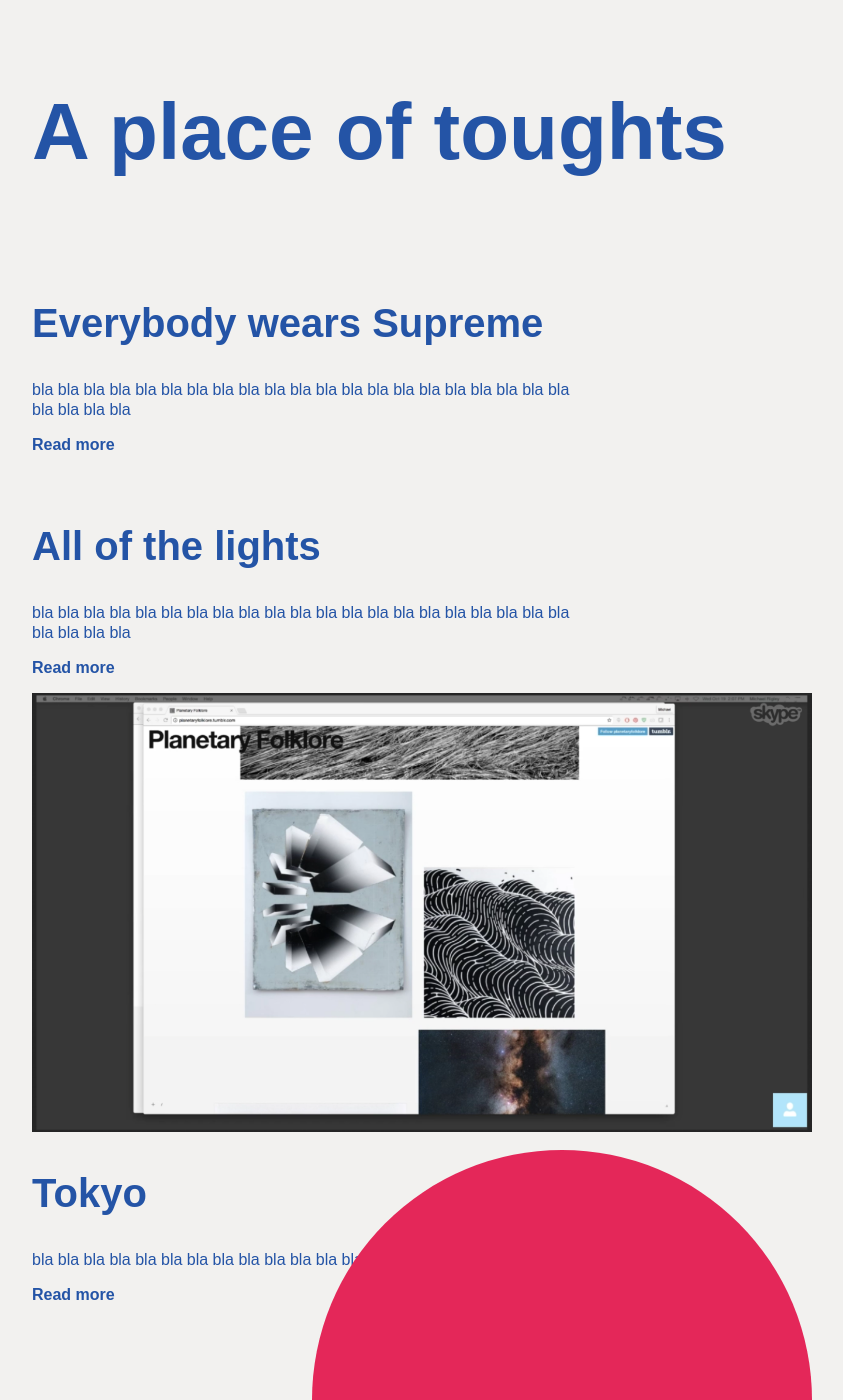
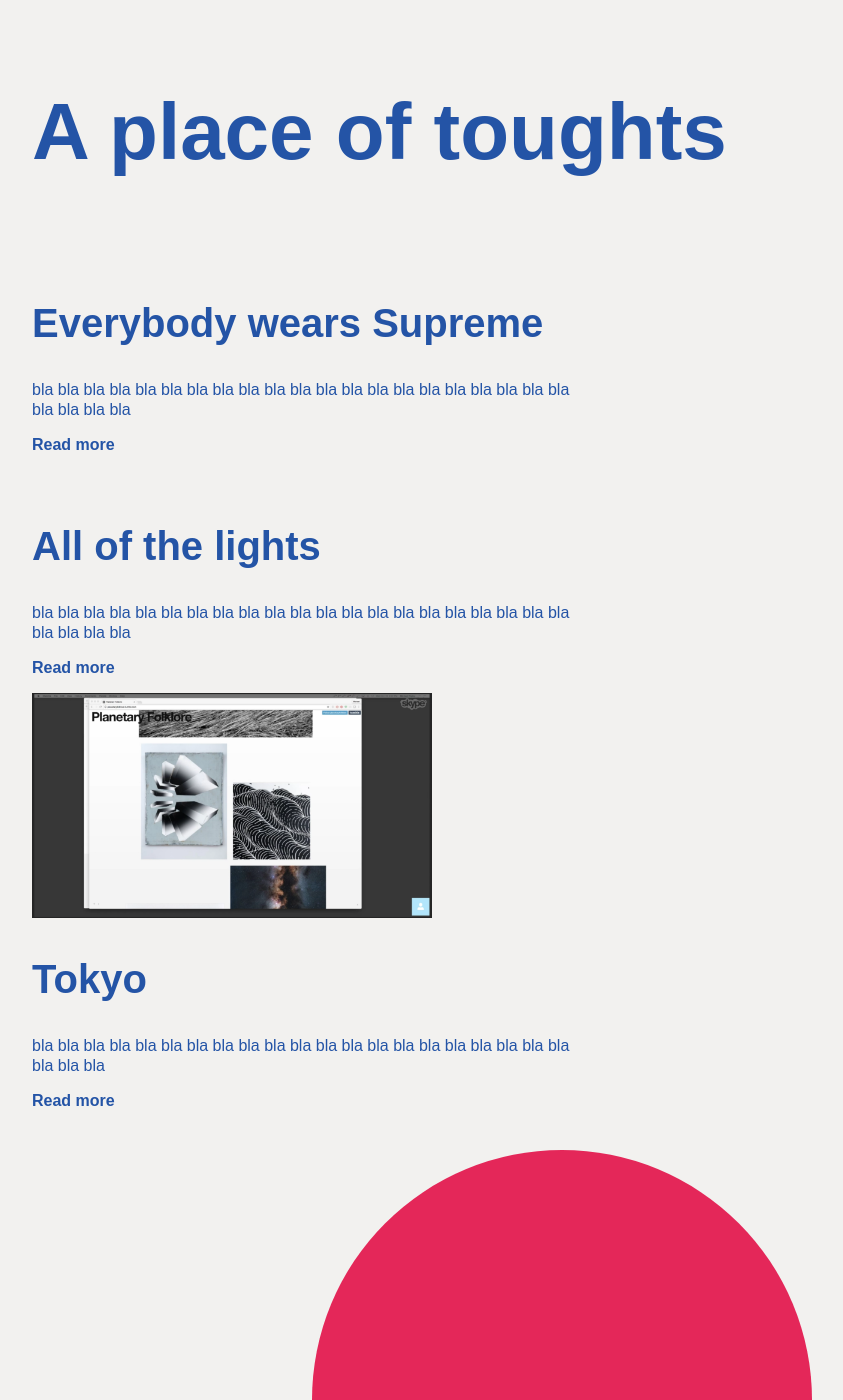
Before and after one commit to emho-lab/journal, a Jekyll site: the page built from index.html, in a window 1280 px wide and 1400 px high, scrolled down 182 px. Shown: the whole window, without its empty margins (218-1061 px from the left). Built offline with Jekyll 4.4.1, drawn with Linux system fonts in a browser that asks for light colours; some web fonts are replaced.

Commit message:
further updates6f

```diff
--- a/assets/css/app.scss
+++ b/assets/css/app.scss
@@ -124,3 +124,11 @@ div.logo {
         max-width: 780px;
     }
   }
+
+  div.blog-posts {
+
+
+    img {
+        max-width: 400px;
+    }
+  }
```
